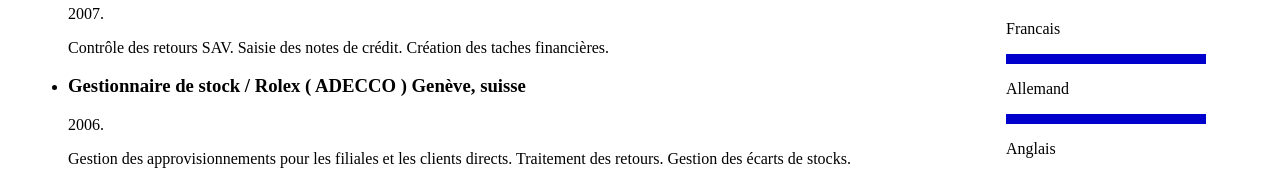
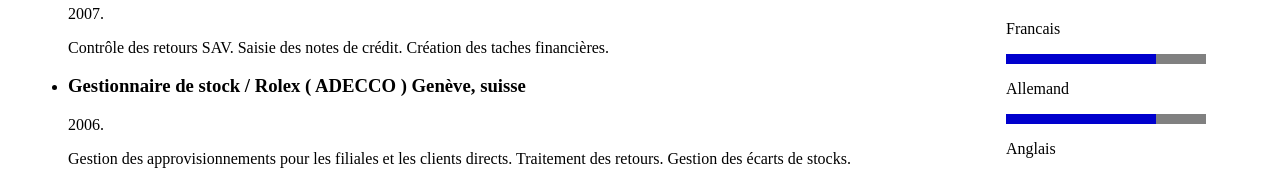
Before and after one commit to Jerome68870/Jerome, a plain HTML site: page index.html in a window 1280 px wide. Shown: the part 1050-1221 px from the top of the page. Drawn offline with Linux system fonts and the light colour scheme; a web font is replaced by a local one.

Commit message:
style barre de langague

```diff
--- a/index.html
+++ b/index.html
@@ -146,17 +146,20 @@
                 <ul>
                     <li>
                         <p>Francais</p>
+                        <div class="rectangle3">
                         <div class="rectangle"></div>
+                        </div>
                     </li>
                     <li>
                         <p>Allemand</p>
+                        <div class="rectangle3">
                         <div class="rectangle"></div>
+                        </div>
                     </li>
                     <li>
                         <p>Anglais</p>
                         <div class="rectangle2">
-                            <div class="rectangle">
-                            </div>
+                            <div class="rectangle"></div>
                         </div>
                     </li>
                 </ul>
--- a/style.css
+++ b/style.css
@@ -52,17 +52,26 @@ header p{
 #block2 h2{
     margin-left: 1em;
 }
-.rectangle, .rectangle2{
+.rectangle{
     background-color: mediumblue;
     height: 10px;
     width: 200px;
 }
 .rectangle2{
     background-color: grey;
+    width: 200px;
+}
+.rectangle3{
+    background-color: grey;
+    width: 200px;
 }
 .rectangle2 .rectangle{
     /* background-color: grey; */
     height: 10px;
     width: 100px;
-
 }
+.rectangle3 .rectangle{
+     /* background-color: grey; */
+     height: 10px;
+     width: 150px;
+}
```
